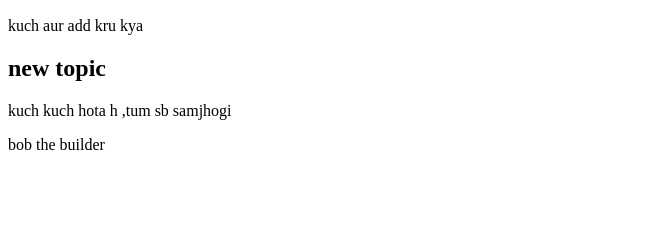
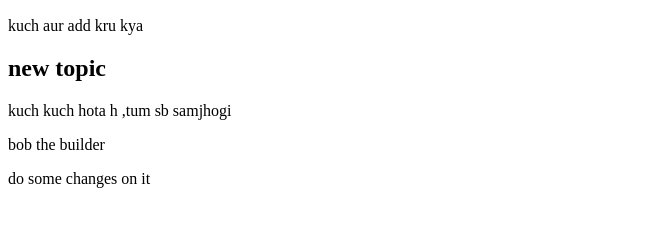
Before and after one commit to ashukrji/First-Repo, a plain HTML site: page ashu.html in a window 1280 px wide. Shown: the part 353-580 px from the top of the page, without its empty margins (0-663 px from the left). Drawn offline with Linux system fonts and the light colour scheme.

Commit message:
few more lines added

```diff
--- a/ashu.html
+++ b/ashu.html
@@ -12,5 +12,6 @@
     <h2>new topic</h2>
     <p>kuch kuch hota h ,tum sb samjhogi</p>
     <p>bob the builder</p>
+    <p>do some changes on it</p>
   </body>
 </html>
```
